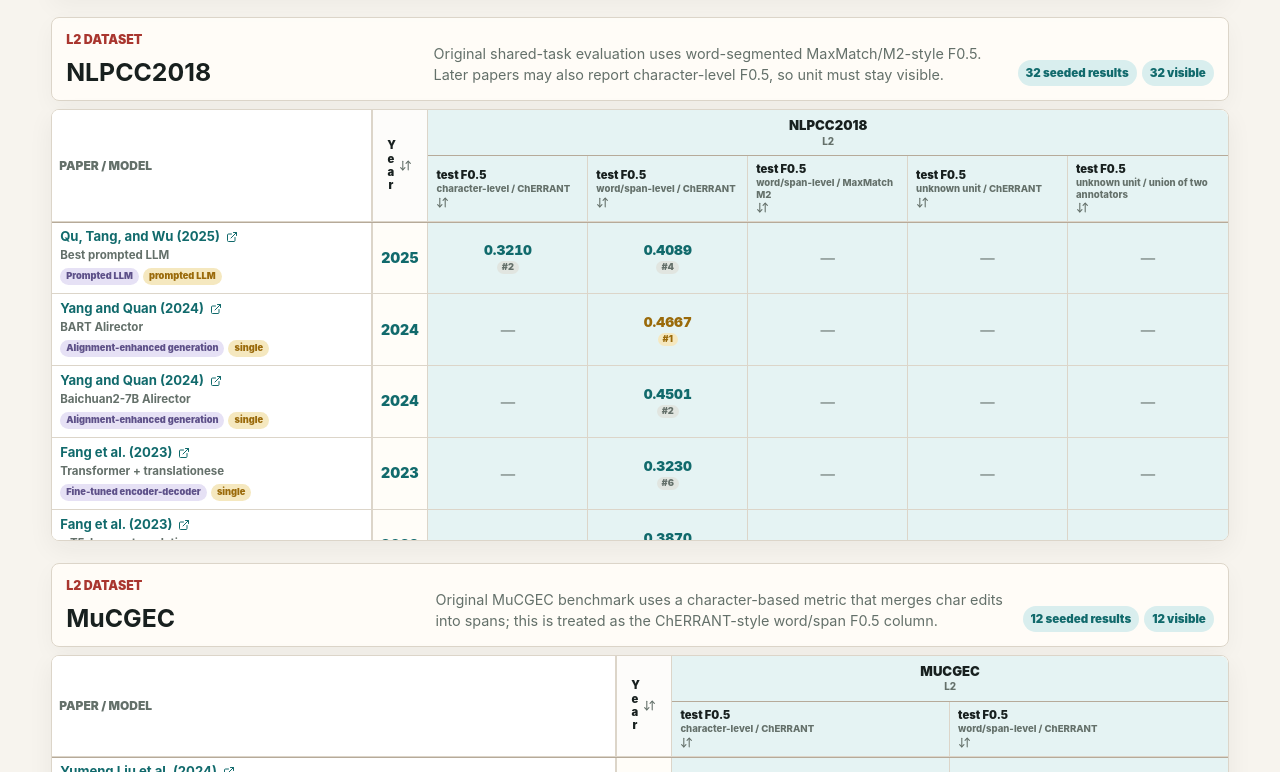
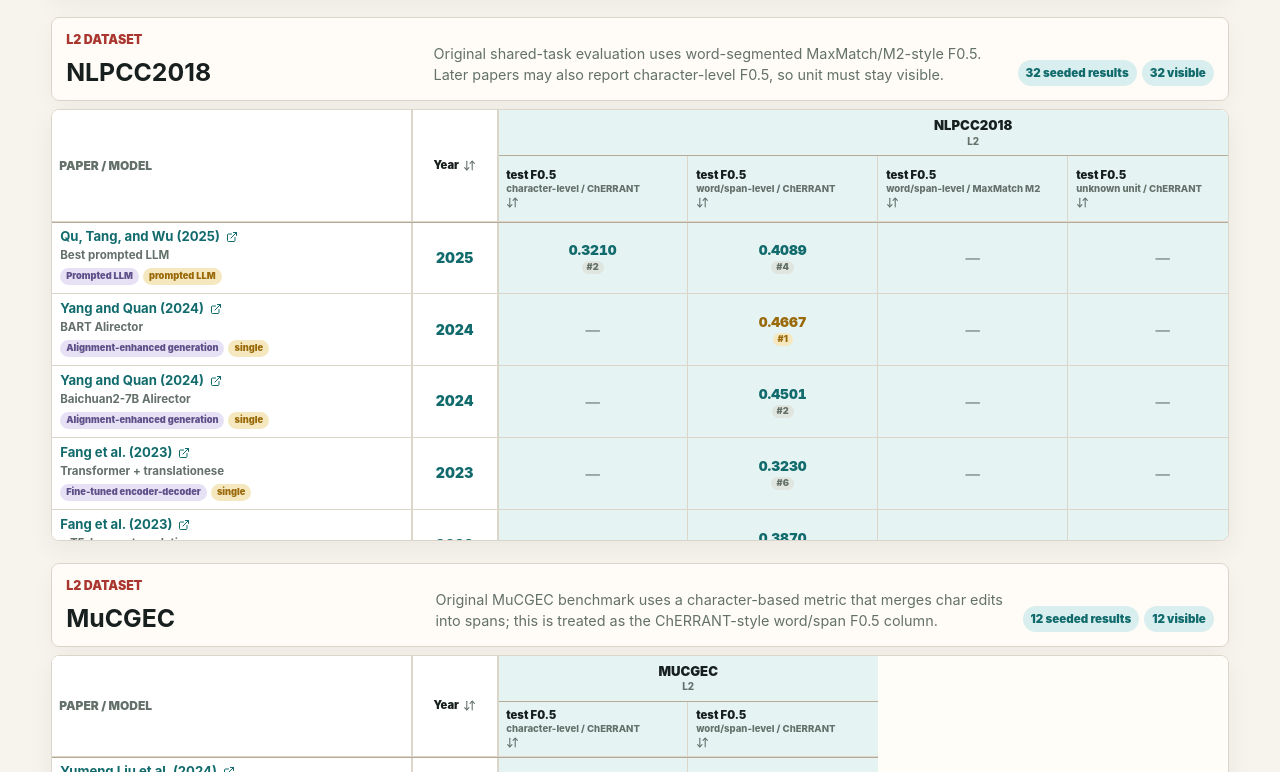
Before and after one commit to julianli00/scoreboard, a React (Vite) app: page / in a window 1280 px wide. Shown: the part 1508-2280 px from the top of the page. Built offline with nearby package versions, Linux system fonts and the light colour scheme.

Commit message:
Improve matrix column layout

```diff
--- a/src/App.css
+++ b/src/App.css
@@ -31,6 +31,9 @@
   --motion-medium: 260ms;
   --ring: color-mix(in srgb, var(--teal) 38%, transparent);
   --content-width: 1240px;
+  --matrix-model-column: 360px;
+  --matrix-year-column: 86px;
+  --matrix-score-column: 190px;
 }
 
 * {
@@ -1014,11 +1017,22 @@
 }
 
 .matrix-table {
-  width: max-content;
-  min-width: 100%;
+  table-layout: fixed;
   border-collapse: separate;
   border-spacing: 0;
   font-size: 0.88rem;
+}
+
+.matrix-model-col {
+  width: var(--matrix-model-column);
+}
+
+.matrix-year-col {
+  width: var(--matrix-year-column);
+}
+
+.matrix-score-col {
+  width: var(--matrix-score-column);
 }
 
 .matrix-table thead {
@@ -1045,9 +1059,10 @@
 .matrix-sticky {
   position: sticky;
   left: 0;
-  z-index: 5;
-  min-width: 235px;
-  max-width: 260px;
+  z-index: 7;
+  width: var(--matrix-model-column);
+  min-width: var(--matrix-model-column);
+  max-width: var(--matrix-model-column);
   background: var(--surface-strong);
   box-shadow: 1px 0 0 var(--line);
   transition:
@@ -1056,14 +1071,28 @@
 }
 
 .matrix-model-heading {
-  z-index: 8;
+  z-index: 14;
+  text-align: left;
   vertical-align: middle;
 }
 
 .matrix-year-heading,
 .matrix-year-cell {
-  width: 54px;
+  position: sticky;
+  left: var(--matrix-model-column);
+  z-index: 6;
+  width: var(--matrix-year-column);
+  min-width: var(--matrix-year-column);
+  max-width: var(--matrix-year-column);
   text-align: center;
+  white-space: nowrap;
+  background: var(--surface-strong);
+  box-shadow: 1px 0 0 var(--line);
+}
+
+.matrix-year-heading {
+  z-index: 13;
+  padding: 0;
 }
 
 .matrix-dataset-heading {
@@ -1101,8 +1130,9 @@
 }
 
 .matrix-standard-heading {
-  min-width: 116px;
-  max-width: 128px;
+  width: var(--matrix-score-column);
+  min-width: var(--matrix-score-column);
+  max-width: var(--matrix-score-column);
   padding: 0;
   text-align: center;
   vertical-align: stretch;
@@ -1169,9 +1199,20 @@
 }
 
 .matrix-year-sort {
+  display: inline-flex;
+  grid-template-columns: none;
+  gap: 4px;
+  justify-content: center;
   min-height: 100%;
-  justify-items: center;
+  height: 100%;
   text-align: center;
+  white-space: nowrap;
+}
+
+.matrix-year-sort span {
+  white-space: nowrap;
+  overflow-wrap: normal;
+  writing-mode: horizontal-tb;
 }
 
 .matrix-model-cell {
@@ -1247,7 +1288,9 @@
 }
 
 .matrix-score-cell {
-  min-width: 116px;
+  width: var(--matrix-score-column);
+  min-width: var(--matrix-score-column);
+  max-width: var(--matrix-score-column);
   text-align: center;
   vertical-align: middle;
 }
@@ -1350,11 +1393,6 @@
   width: 100%;
   min-width: 1180px;
   border-collapse: collapse;
-}
-
-.matrix-table {
-  width: max-content;
-  min-width: 100%;
 }
 
 th,
--- a/src/components/MatrixScoreboard.tsx
+++ b/src/components/MatrixScoreboard.tsx
@@ -7,6 +7,10 @@
   type MatrixSortState,
 } from "../utils/matrix";
 import { MetricBadge } from "./MetricBadge";
+
+const MODEL_COLUMN_WIDTH = 360;
+const YEAR_COLUMN_WIDTH = 86;
+const SCORE_COLUMN_WIDTH = 190;
 
 type MatrixScoreboardProps = {
   groups: MatrixDatasetGroup[];
@@ -24,6 +28,8 @@
   sortState,
 }: MatrixScoreboardProps) {
   const columns = groups.flatMap((group) => group.columns);
+  const tableWidth =
+    MODEL_COLUMN_WIDTH + YEAR_COLUMN_WIDTH + columns.length * SCORE_COLUMN_WIDTH;
   const isYearActive = sortState?.columnId === YEAR_SORT_COLUMN_ID;
   const yearDirection = isYearActive ? sortState.direction : null;
   const yearSortTitle =
@@ -47,7 +53,17 @@
       aria-label="Two-dimensional CGEC comparison matrix"
       translate="no"
     >
-      <table className="matrix-table">
+      <table
+        className="matrix-table"
+        style={{ minWidth: `${tableWidth}px`, width: `${tableWidth}px` }}
+      >
+        <colgroup>
+          <col className="matrix-model-col" />
+          <col className="matrix-year-col" />
+          {columns.map((column) => (
+            <col className="matrix-score-col" key={column.id} />
+          ))}
+        </colgroup>
         <thead>
           <tr>
             <th className="matrix-sticky matrix-model-heading" rowSpan={2}>
```
